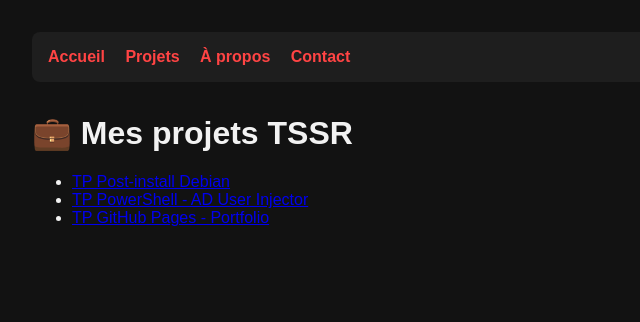
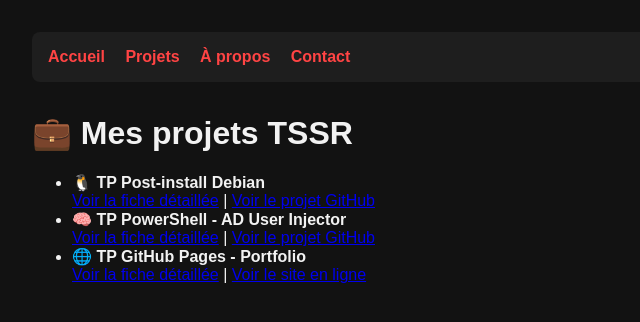
Before and after one commit to Lucifer-BC/lucifer-bc.github.io, a plain HTML site: page projects.html in a window 1280 px wide. Shown: the whole page, without its empty margins (0-640 px from the left). Drawn offline with Linux system fonts and the light colour scheme.

Commit message:
Recréation de projects.html avec liens détaillés

```diff
--- a/projects.html
+++ b/projects.html
@@ -7,6 +7,8 @@
   <link rel="stylesheet" href="styles.css">
 </head>
 <body>
+
+  <!-- BARRE DE NAVIGATION -->
   <nav>
     <a href="index.html">Accueil</a>
     <a href="projects.html">Projets</a>
@@ -14,12 +16,28 @@
     <a href="contact.html">Contact</a>
   </nav>
 
+  <!-- CONTENU PRINCIPAL -->
   <h1>💼 Mes projets TSSR</h1>
 
   <ul>
-    <li><a href="postinstall-debian.html">TP Post-install Debian</a></li>
-    <li><a href="powershell-ad-users.html">TP PowerShell - AD User Injector</a></li>
-    <li><a href="github-pages.html">TP GitHub Pages - Portfolio</a></li>
+    <li>
+      <strong>🐧 TP Post-install Debian</strong><br>
+      <a href="postinstall-debian.html">Voir la fiche détaillée</a> |
+      <a href="https://github.com/Lucifer-BC/tssr-linux-debian-post-install" target="_blank">Voir le projet GitHub</a>
+    </li>
+
+    <li>
+      <strong>🧠 TP PowerShell - AD User Injector</strong><br>
+      <a href="powershell-ad-users.html">Voir la fiche détaillée</a> |
+      <a href="https://github.com/Lucifer-BC/User-injector-1-04" target="_blank">Voir le projet GitHub</a>
+    </li>
+
+    <li>
+      <strong>🌐 TP GitHub Pages - Portfolio</strong><br>
+      <a href="github-pages.html">Voir la fiche détaillée</a> |
+      <a href="https://lucifer-bc.github.io" target="_blank">Voir le site en ligne</a>
+    </li>
   </ul>
+
 </body>
 </html>
```
